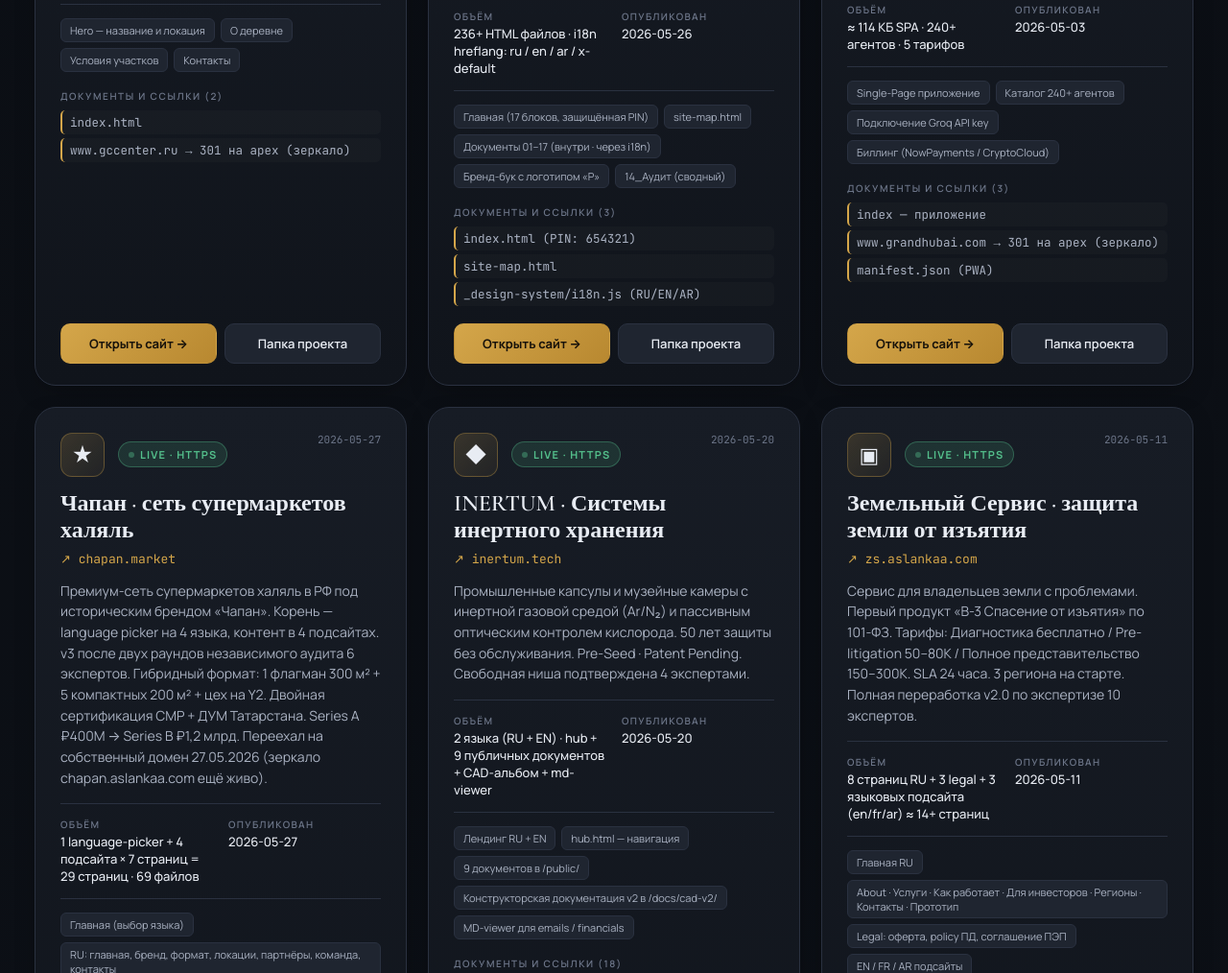
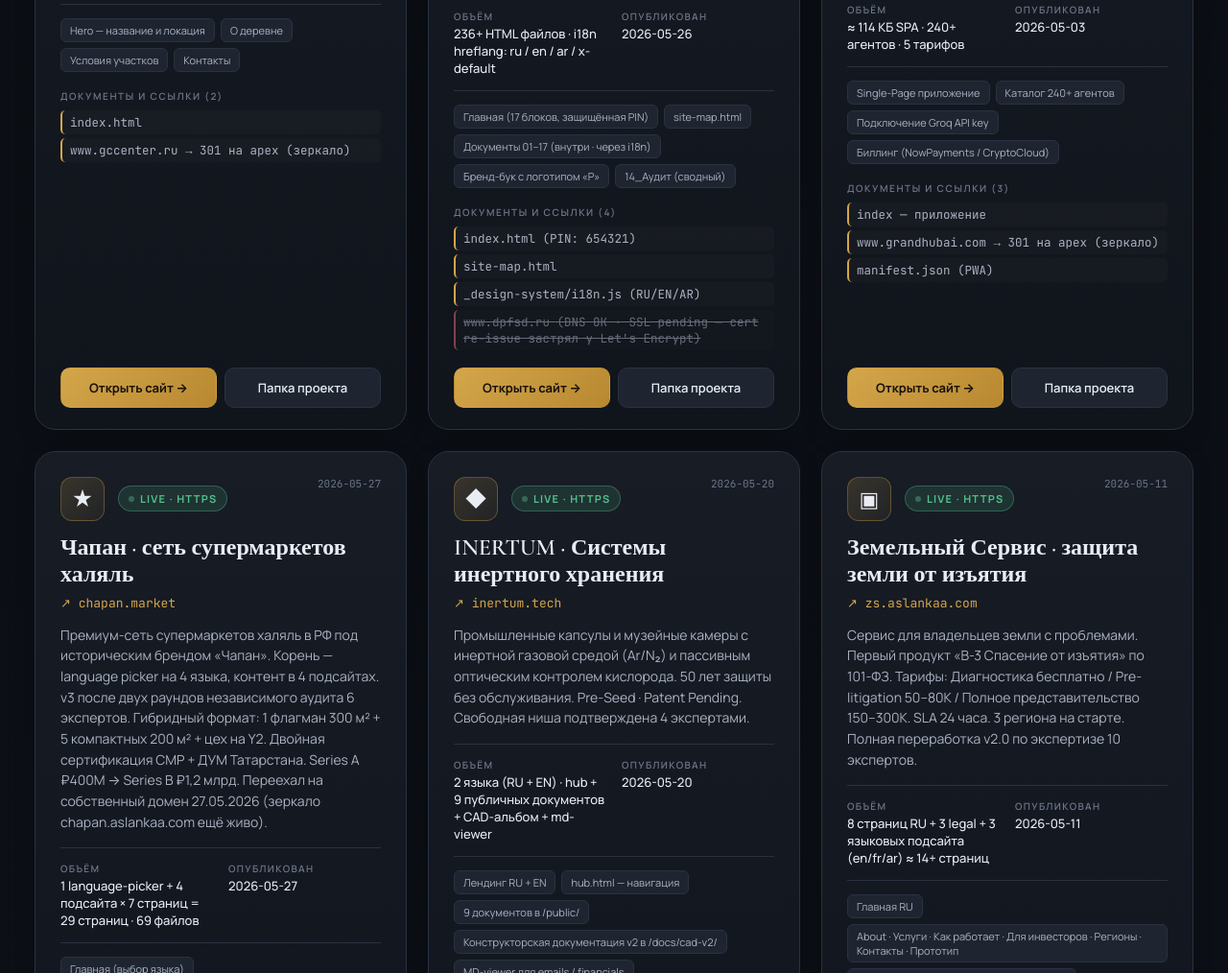
Before and after one commit to aslankaa1-droid/aslankaa-com, a plain HTML site: page aslan/index.html in a window 1280 px wide. Shown: the part 2410-3424 px from the top of the page at 96% size. Drawn offline with nearby package versions, Linux system fonts and the light colour scheme.

Commit message:
dashboard: dpfsd.ru — www DNS OK, SSL pending (LE re-issue stuck)

```diff
--- a/aslan/index.html
+++ b/aslan/index.html
@@ -406,7 +406,8 @@ const PROJECTS = [
     docs: [
       { name: "index.html (PIN: 654321)", url: "https://dpfsd.ru/" },
       { name: "site-map.html", url: "https://dpfsd.ru/site-map.html" },
-      { name: "_design-system/i18n.js (RU/EN/AR)", url: "https://dpfsd.ru/_design-system/i18n.js" }
+      { name: "_design-system/i18n.js (RU/EN/AR)", url: "https://dpfsd.ru/_design-system/i18n.js" },
+      { name: "www.dpfsd.ru (DNS OK · SSL pending — cert re-issue застрял у Let's Encrypt)", url: "https://www.dpfsd.ru/", dead: true }
     ]
   },
   {
```
